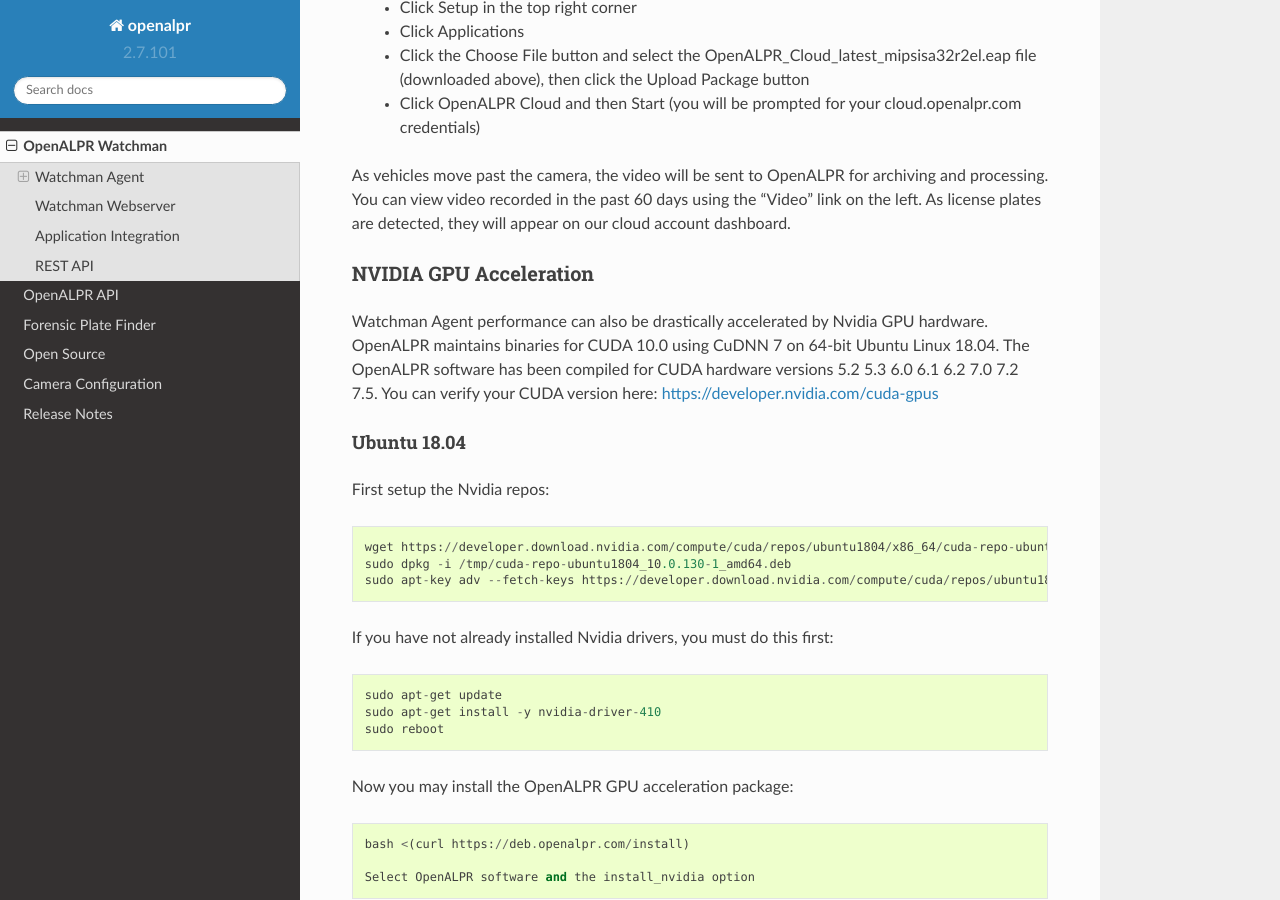
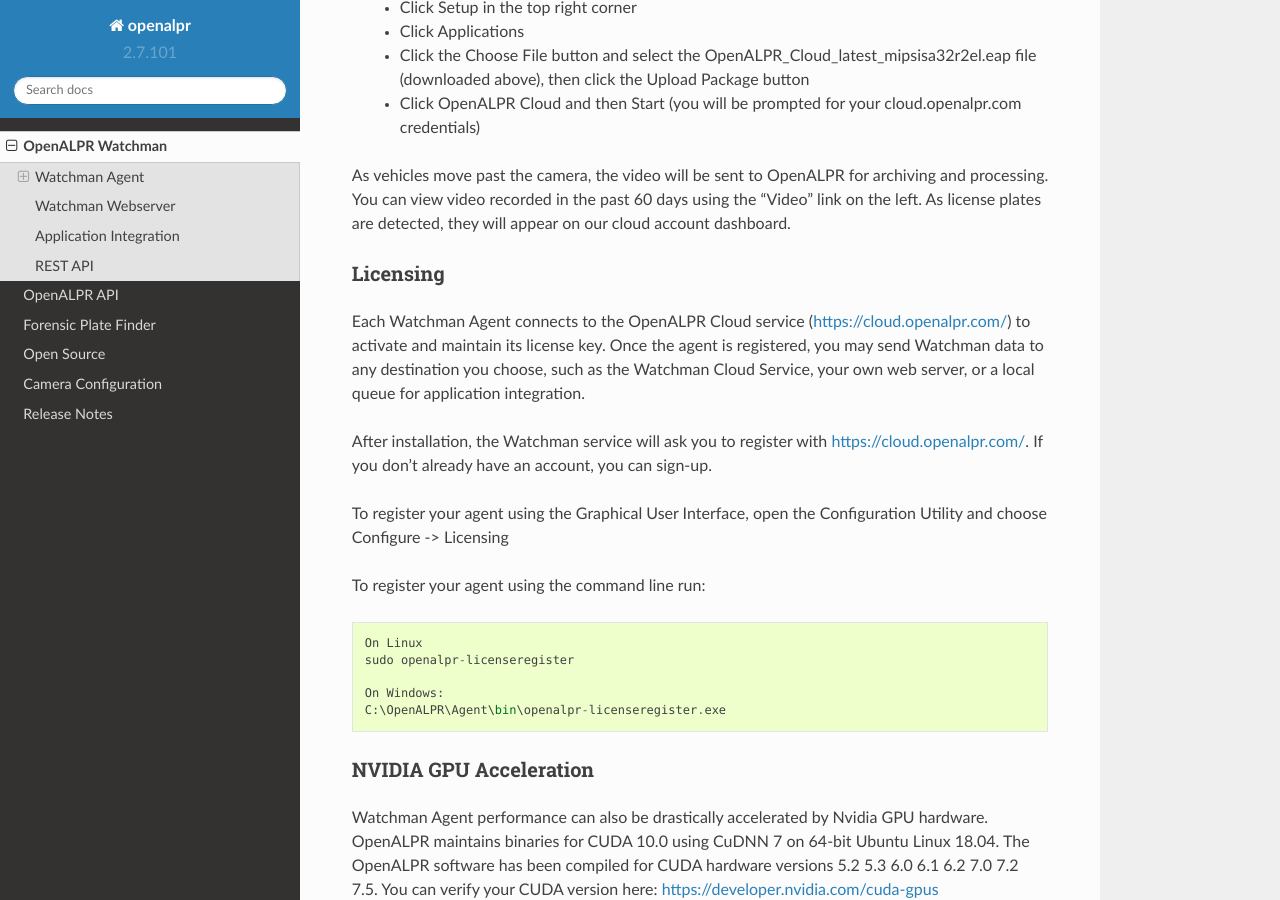
Before and after one commit to openalpr/doc, a Sphinx documentation site: the page built from source/watchman.rst, in a window 1280 px wide and 900 px high, scrolled down 3772 px. Built offline with Sphinx 7.4.7 and the Read the Docs theme 2.0.0, drawn with Linux system fonts in a browser that asks for light colours.

Commit message:
Added licensing doc text

```diff
--- a/source/watchman.rst
+++ b/source/watchman.rst
@@ -149,6 +149,24 @@
 As vehicles move past the camera, the video will be sent to OpenALPR for archiving and processing.
 You can view video recorded in the past 60 days using the "Video" link on the left.
 As license plates are detected, they will appear on our cloud account dashboard.
+
+
+Licensing
+---------------
+
+Each Watchman Agent connects to the OpenALPR Cloud service (https://cloud.openalpr.com/) to activate and maintain its license key.  Once the agent is registered, you may send Watchman data to any destination you choose, such as the Watchman Cloud Service, your own web server, or a local queue for application integration.
+
+After installation, the Watchman service will ask you to register with https://cloud.openalpr.com/.  If you don't already have an account, you can sign-up.
+
+To register your agent using the Graphical User Interface, open the Configuration Utility and choose Configure -> Licensing
+
+To register your agent using the command line run::
+
+  On Linux
+  sudo openalpr-licenseregister
+
+  On Windows:
+  C:\OpenALPR\Agent\bin\openalpr-licenseregister.exe
 
 
 NVIDIA GPU Acceleration
```
